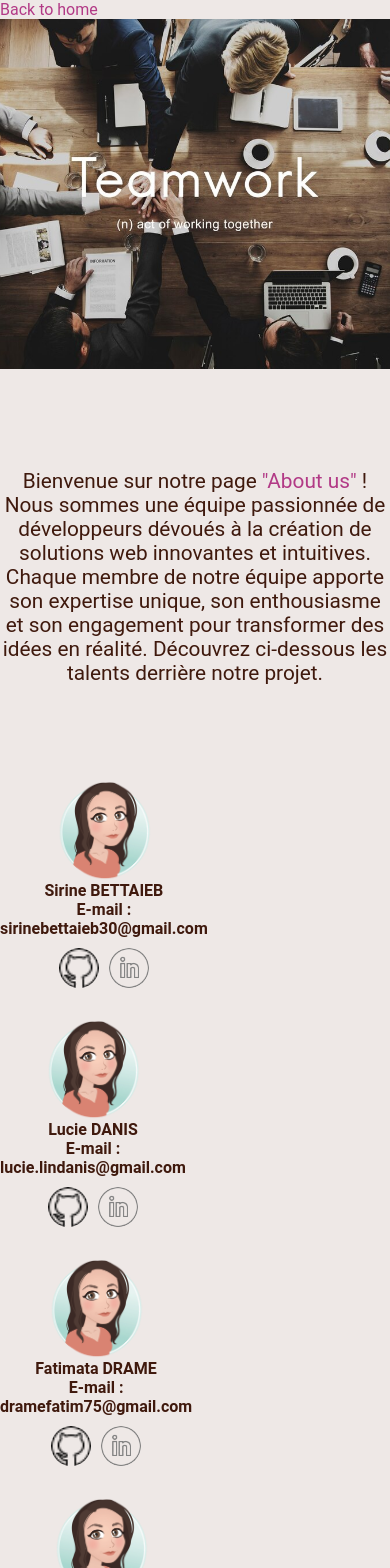
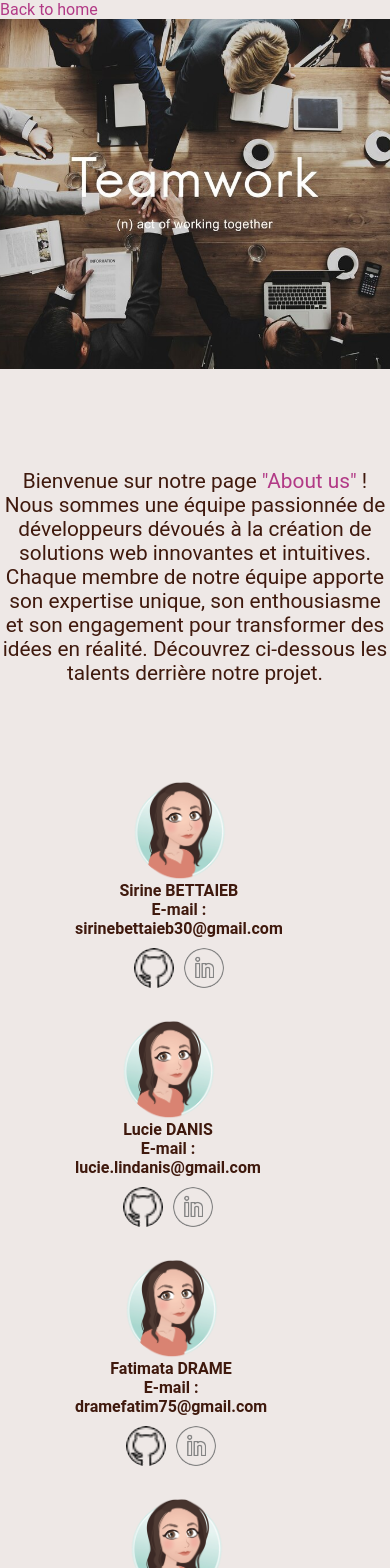
Before and after one commit to WildCodeSchool/level-up-tasks, an Angular app: page /teams in a window 390 px wide. Shown: the top 1568 px of the page. Built offline with nearby package versions, Linux system fonts and the light colour scheme.

Commit message:
MEDIA QUERIES

```diff
--- a/src/app/components/team/team.component.html
+++ b/src/app/components/team/team.component.html
@@ -1,5 +1,4 @@
 <article>
-
     <img src="assets/pictures/{{ team.picture }}" alt="{{ team.name }}" />
     <h3 >{{ team.name }}</h3>
     <h3>E-mail :</h3>
@@ -12,7 +11,4 @@
         <img src="assets/pictures/LINK.png" alt="linkdin">
       </a>
     </div>
-
-
-
   </article>
--- a/src/app/components/team/team.component.scss
+++ b/src/app/components/team/team.component.scss
@@ -1,7 +1,8 @@
-article {
+   article {
     width: 100%;
 
-  }
+
+
 
     img {
       display: block;
@@ -35,3 +36,49 @@ article {
     .social-icons img:hover {
       transform: scale(1.1);
     }
+  }
+    @media (min-width: 384px) and (max-width: 471px) {
+      article {
+        width: 100%;
+        display: flex;
+        flex-direction: column;
+        align-items: center;
+        text-align: center;
+        margin: auto;
+       margin-left: 50px;
+
+      }
+
+      article img {
+        width: 100px;
+    height: 100px;
+      }
+
+      article h3 {
+        font-size: 1rem;
+        text-align: center;
+      }
+
+      .social-icons {
+        margin-top: 10px;
+        display: flex;
+        justify-content: center;
+        width: 100%;
+      }
+
+      .social-icons img {
+        width: 30px;
+        height: 30px;
+        margin: 0 5px;
+        transition: transform 0.3s;
+      }
+
+      .social-icons img:hover {
+        transform: scale(1.1);
+      }
+      div{
+        align-items: center;
+        text-align: center;
+
+      }
+    }
```
